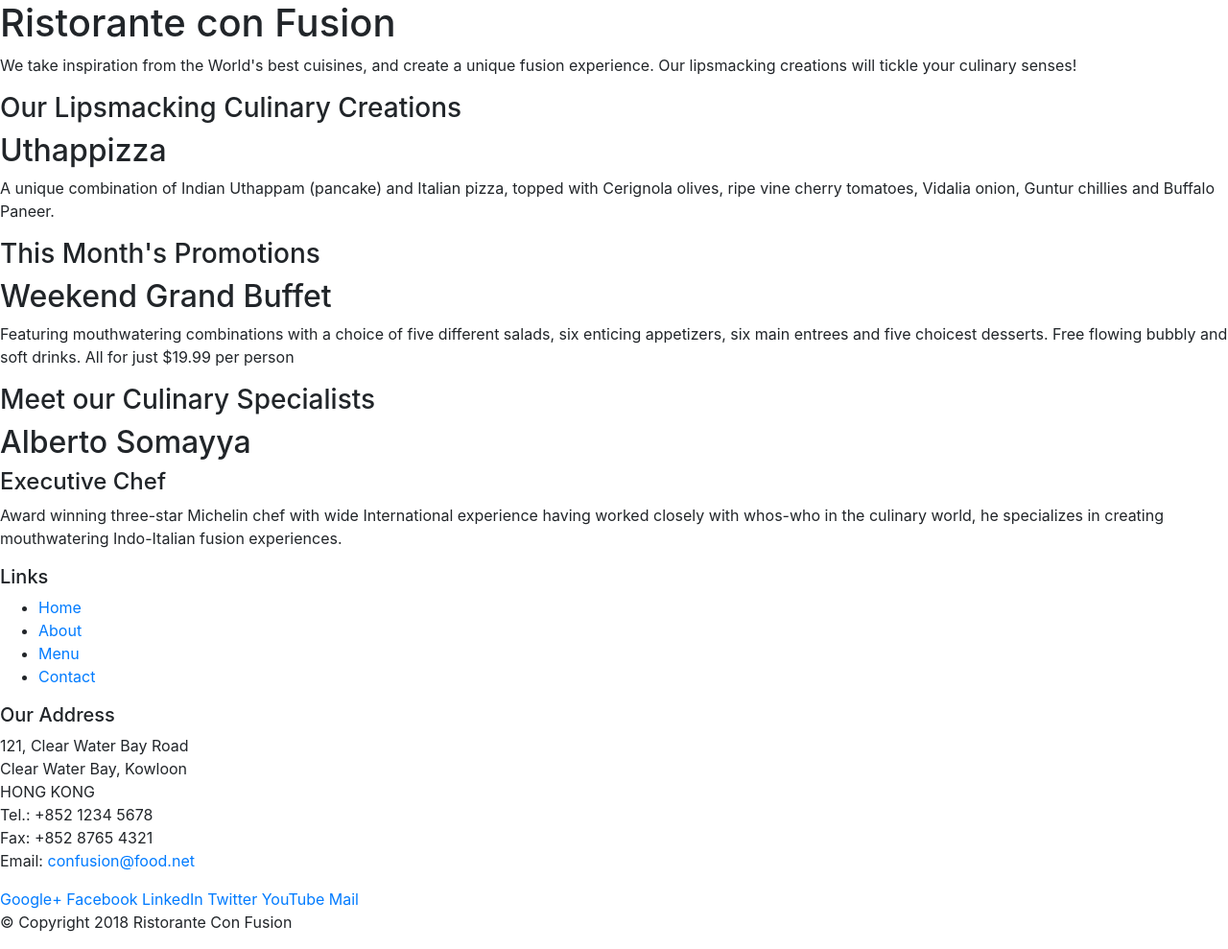
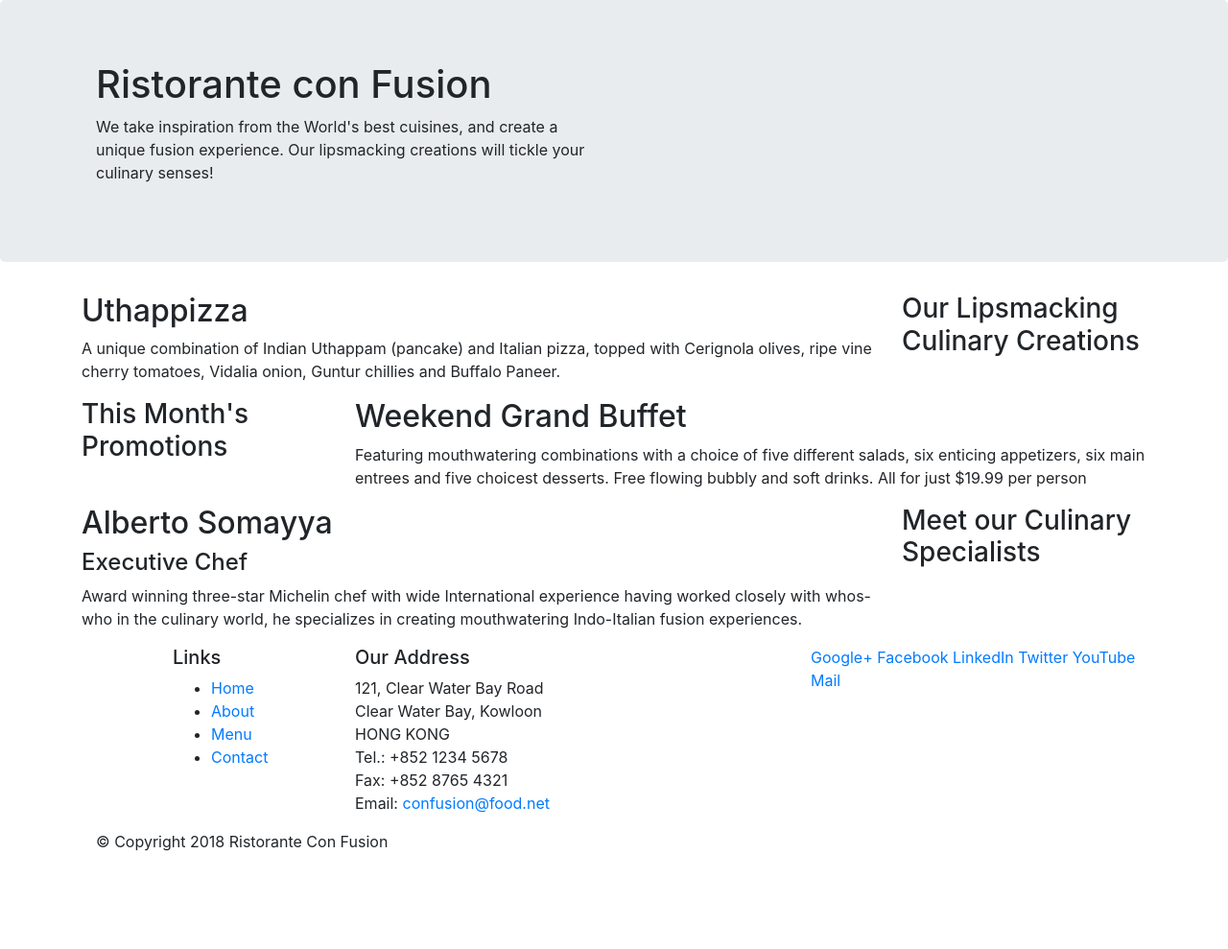
Before and after one commit to giadinhsieuvuive/EX5_FER201m, a website: page index.html in a window 1280 px wide. Shown: the whole page at 96% size. After the commit the page ends 905 px from the top, so only its background shows below. Drawn offline with nearby package versions, Linux system fonts and the light colour scheme.

Commit message:
Bootstrap Grid Part 1

```diff
--- a/index.html
+++ b/index.html
@@ -13,46 +13,46 @@
 
 <body>
 
-    <header>
-        <div>
-            <div>
-                <div>
+    <header class="jumbotron">
+        <div class="container">
+            <div class="now">
+                <div class="col-12 col-sm-6">
                     <h1>Ristorante con Fusion</h1>
                     <p>We take inspiration from the World's best cuisines, and create a unique fusion experience. Our lipsmacking creations will tickle your culinary senses!</p>
                 </div>
-                <div>
+                <div class=" col-12 col-sm">
                 </div>
             </div>
         </div>
     </header>
 
-    <div>
-        <div>
-            <div>
+    <div class="container">
+        <div class="row">
+            <div class=" col-12 col-sm-4 order-sm-last col-md-3">
                 <h3>Our Lipsmacking Culinary Creations</h3>
             </div>
-            <div>
+            <div class="col col-sm order-sm-first col-md">
                 <h2>Uthappizza</h2>
                 <p>A unique combination of Indian Uthappam (pancake) and Italian pizza, topped with Cerignola olives, ripe vine cherry tomatoes, Vidalia onion, Guntur chillies and Buffalo Paneer.</p>
             </div>
         </div>
 
 
-        <div>
-            <div>
+        <div class="row">
+            <div class="col-12 col-sm-4 col-md-3">
                 <h3>This Month's Promotions</h3>
             </div>
-            <div>
+            <div class="col col-sm col-md">
                 <h2>Weekend Grand Buffet</h2>
                 <p>Featuring mouthwatering combinations with a choice of five different salads, six enticing appetizers, six main entrees and five choicest desserts. Free flowing bubbly and soft drinks. All for just $19.99 per person </p>
             </div>
         </div>
 
-        <div>
-            <div>
+        <div class="row">
+            <div class="col-12 col-sm-4 order-sm-last col-md-3">
                 <h3>Meet our Culinary Specialists</h3>
             </div>
-            <div>
+            <div class="col col-sm order-sm-first col-md">
                 <h2>Alberto Somayya</h2>
                 <h4>Executive Chef</h4>
                 <p>Award winning three-star Michelin chef with wide International experience having worked closely with whos-who in the culinary world, he specializes in creating mouthwatering Indo-Italian fusion experiences. </p>
@@ -61,9 +61,9 @@
     </div>
 
     <footer>
-        <div>
-            <div>
-                <div>
+        <div class="container">
+            <div class="row">
+                <div class="col-4 offset-1 col-sm-2">
                     <h5>Links</h5>
                     <ul>
                         <li><a href="#">Home</a></li>
@@ -72,7 +72,7 @@
                         <li><a href="#">Contact</a></li>
                     </ul>
                 </div>
-                <div>
+                <div class=" col-7 col-sm-5">
                     <h5>Our Address</h5>
                     <address>
 		              121, Clear Water Bay Road<br>
@@ -83,7 +83,7 @@
 		              Email: <a href="mailto:confusion@food.net">confusion@food.net</a>
 		           </address>
                 </div>
-                <div>
+                <div class="col-12 col-sm-4">
                     <div>
                         <a href="http://google.com/+">Google+</a>
                         <a href="http://www.facebook.com/profile.php?id=">Facebook</a>
@@ -95,7 +95,7 @@
                 </div>
            </div>
            <div>
-                <div>
+                <div class="col-auto">
                     <p>© Copyright 2018 Ristorante Con Fusion</p>
                 </div>
            </div>
```
